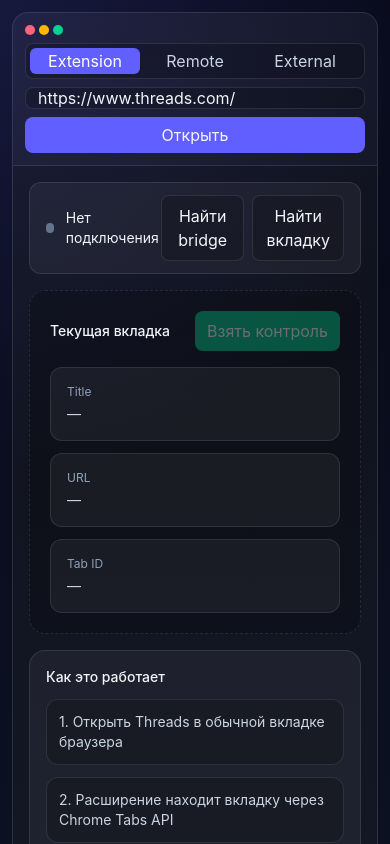
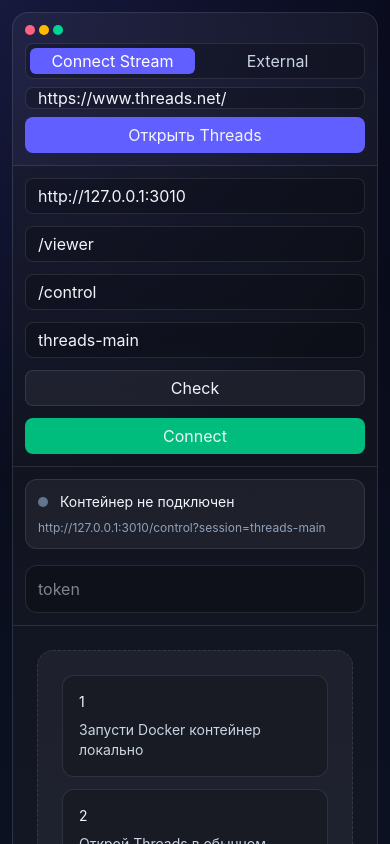
Before and after one commit to Solafun/sttast, a React (Vite) app: page / in a window 390 px wide. Shown: the top 844 px of the page. Built offline with nearby package versions, Linux system fonts and the light colour scheme.

Commit message:
Add files via upload

```diff
--- a/src/App.tsx
+++ b/src/App.tsx
@@ -1,24 +1,11 @@
-import { useEffect, useMemo, useState } from "react";
+import { useMemo, useState } from "react";
 
 type Tone = "neutral" | "expert" | "bold" | "friendly";
 type LlmMode = "local" | "hybrid" | "cloud";
-type ControlMode = "extension" | "remote" | "external";
-type BridgeStatus = "disconnected" | "searching" | "connected";
+type BrowserMode = "stream" | "external";
+type StreamStatus = "idle" | "checking" | "online";
 
-type ActiveTabInfo = {
-  id?: number;
-  title?: string;
-  url?: string;
-  origin?: "extension" | "bridge";
-};
-
-type BridgeMessage = {
-  source?: string;
-  type?: string;
-  payload?: ActiveTabInfo;
-};
-
-const modeLabels: Record<LlmMode, string> = {
+const llmModeLabels: Record<LlmMode, string> = {
   local: "Local",
   hybrid: "Hybrid",
   cloud: "Cloud",
@@ -31,145 +18,104 @@
   friendly: "Дружелюбный",
 };
 
-const controlModeLabels: Record<ControlMode, string> = {
-  extension: "Extension",
-  remote: "Remote",
+const browserModeLabels: Record<BrowserMode, string> = {
+  stream: "Connect Stream",
   external: "External",
 };
 
 function normalizeUrl(value: string) {
   if (!value.trim()) return "";
   if (value.startsWith("http://") || value.startsWith("https://")) return value;
-  return `https://${value}`;
+  return `http://${value}`;
 }
 
-function getStatusClasses(status: BridgeStatus) {
-  if (status === "connected") return "bg-emerald-400";
-  if (status === "searching") return "bg-amber-400";
+function statusDot(status: StreamStatus) {
+  if (status === "online") return "bg-emerald-400";
+  if (status === "checking") return "bg-amber-400";
   return "bg-slate-500";
 }
 
 export function App() {
-  const [controlMode, setControlMode] = useState<ControlMode>("extension");
-  const [browserUrl, setBrowserUrl] = useState("https://www.threads.com/");
-  const [remoteSessionInput, setRemoteSessionInput] = useState("");
-  const [remoteSessionUrl, setRemoteSessionUrl] = useState("");
-  const [bridgeStatus, setBridgeStatus] = useState<BridgeStatus>("disconnected");
-  const [bridgeMessage, setBridgeMessage] = useState("Нет подключения");
-  const [activeTab, setActiveTab] = useState<ActiveTabInfo | null>(null);
+  const [browserMode, setBrowserMode] = useState<BrowserMode>("stream");
+  const [threadsUrl, setThreadsUrl] = useState("https://www.threads.net/");
+  const [streamBaseInput, setStreamBaseInput] = useState("http://127.0.0.1:3010");
+  const [viewerPath, setViewerPath] = useState("/viewer");
+  const [controlPath, setControlPath] = useState("/control");
+  const [sessionId, setSessionId] = useState("threads-main");
+  const [streamToken, setStreamToken] = useState("");
+  const [streamStatus, setStreamStatus] = useState<StreamStatus>("idle");
+  const [streamMessage, setStreamMessage] = useState("Контейнер не подключен");
+  const [streamEnabled, setStreamEnabled] = useState(false);
+
   const [llmMode, setLlmMode] = useState<LlmMode>("local");
   const [localModel, setLocalModel] = useState("mistral:7b-instruct");
   const [selectedTone, setSelectedTone] = useState<Tone>("expert");
   const [temperature, setTemperature] = useState(0.55);
   const [maxCommentsPerHour, setMaxCommentsPerHour] = useState(12);
   const [systemPrompt, setSystemPrompt] = useState(
-    "Пиши короткий, естественный и умный комментарий без спама."
+    "Пиши короткий естественный комментарий по теме поста без спама."
   );
   const [autoApprove, setAutoApprove] = useState(false);
-  const [semanticFilter, setSemanticFilter] = useState(true);
-  const [includeQuestion, setIncludeQuestion] = useState(true);
+  const [safetyFilter, setSafetyFilter] = useState(true);
+  const [questionEnding, setQuestionEnding] = useState(true);
 
-  const normalizedBrowserUrl = useMemo(() => normalizeUrl(browserUrl), [browserUrl]);
-  const normalizedRemoteInput = useMemo(() => normalizeUrl(remoteSessionInput), [remoteSessionInput]);
+  const streamBaseUrl = useMemo(() => normalizeUrl(streamBaseInput), [streamBaseInput]);
+  const controlUrl = useMemo(() => {
+    if (!streamBaseUrl) return "";
+    return `${streamBaseUrl}${controlPath}?session=${encodeURIComponent(sessionId)}`;
+  }, [streamBaseUrl, controlPath, sessionId]);
 
-  useEffect(() => {
-    const handleMessage = (event: MessageEvent<BridgeMessage>) => {
-      const data = event.data;
-      if (!data || data.source !== "threads-control-bridge") return;
+  const viewerUrl = useMemo(() => {
+    if (!streamBaseUrl || !streamEnabled) return "";
+    const params = new URLSearchParams();
+    params.set("session", sessionId);
+    if (streamToken.trim()) params.set("token", streamToken.trim());
+    return `${streamBaseUrl}${viewerPath}?${params.toString()}`;
+  }, [streamBaseUrl, viewerPath, sessionId, streamToken, streamEnabled]);
 
-      if (data.type === "pong") {
-        setBridgeStatus("connected");
-        setBridgeMessage("Расширение обнаружено");
+  const openThreads = () => {
+    window.open(threadsUrl || "https://www.threads.net/", "_blank", "noopener,noreferrer");
+  };
+
+  const checkContainer = () => {
+    setStreamStatus("checking");
+    setStreamMessage("Проверка Docker Connect Stream...");
+
+    window.setTimeout(() => {
+      if (!streamBaseUrl) {
+        setStreamStatus("idle");
+        setStreamMessage("Укажите адрес контейнера");
+        return;
       }
 
-      if (data.type === "active-tab") {
-        setBridgeStatus("connected");
-        setActiveTab(data.payload ?? null);
-        setBridgeMessage("Активная вкладка подключена");
-      }
-
-      if (data.type === "tab-not-found") {
-        setBridgeStatus("connected");
-        setActiveTab(null);
-        setBridgeMessage("Вкладка Threads не найдена");
-      }
-    };
-
-    window.addEventListener("message", handleMessage);
-    return () => window.removeEventListener("message", handleMessage);
-  }, []);
-
-  const openExternal = () => {
-    if (!normalizedBrowserUrl) return;
-    window.open(normalizedBrowserUrl, "_blank", "noopener,noreferrer");
+      setStreamStatus("online");
+      setStreamMessage("Контейнер доступен");
+    }, 700);
   };
 
-  const connectRemote = () => {
-    if (!normalizedRemoteInput) return;
-    setRemoteSessionUrl(normalizedRemoteInput);
+  const connectStream = () => {
+    if (!streamBaseUrl) {
+      setStreamStatus("idle");
+      setStreamMessage("Укажите адрес контейнера");
+      setStreamEnabled(false);
+      return;
+    }
+
+    setStreamEnabled(true);
+    setStreamStatus("online");
+    setStreamMessage("Viewer подключен");
   };
 
-  const disconnectRemote = () => {
-    setRemoteSessionUrl("");
-  };
-
-  const detectExtension = () => {
-    setBridgeStatus("searching");
-    setBridgeMessage("Поиск расширения...");
-    window.postMessage(
-      {
-        source: "threads-control-panel",
-        type: "ping",
-      },
-      "*"
-    );
-
-    window.setTimeout(() => {
-      setBridgeStatus((current) => {
-        if (current === "connected") return current;
-        setBridgeMessage("Расширение не отвечает");
-        return "disconnected";
-      });
-    }, 1200);
-  };
-
-  const requestActiveTab = () => {
-    setBridgeStatus("searching");
-    setBridgeMessage("Поиск вкладки Threads...");
-    window.postMessage(
-      {
-        source: "threads-control-panel",
-        type: "get-active-threads-tab",
-      },
-      "*"
-    );
-
-    window.setTimeout(() => {
-      setBridgeStatus((current) => {
-        if (current === "connected") return current;
-        setBridgeMessage("Нет ответа от bridge");
-        return "disconnected";
-      });
-    }, 1400);
-  };
-
-  const connectCurrentTab = () => {
-    if (!activeTab?.id) return;
-    window.postMessage(
-      {
-        source: "threads-control-panel",
-        type: "attach-tab",
-        payload: { id: activeTab.id },
-      },
-      "*"
-    );
-    setBridgeMessage("Команда attach отправлена");
+  const disconnectStream = () => {
+    setStreamEnabled(false);
+    setStreamStatus("idle");
+    setStreamMessage("Контейнер отключен");
   };
 
   return (
-    <div className="min-h-screen bg-[radial-gradient(circle_at_top_left,_rgba(99,102,241,0.18),_transparent_28%),radial-gradient(circle_at_bottom_right,_rgba(16,185,129,0.16),_transparent_24%),linear-gradient(180deg,_#060816_0%,_#0b1020_42%,_#0f172a_100%)] text-slate-100">
+    <div className="min-h-screen bg-[radial-gradient(circle_at_top_left,_rgba(99,102,241,0.18),_transparent_28%),radial-gradient(circle_at_bottom_right,_rgba(16,185,129,0.14),_transparent_24%),linear-gradient(180deg,_#060816_0%,_#0b1020_42%,_#0f172a_100%)] text-slate-100">
       <div className="mx-auto grid min-h-screen max-w-[1800px] gap-4 p-3 md:p-4 lg:grid-cols-[1fr_24rem] lg:p-5">
-        <section className="flex min-h-[680px] flex-col overflow-hidden rounded-2xl border border-white/10 bg-white/5">
+        <section className="flex min-h-[700px] flex-col overflow-hidden rounded-2xl border border-white/10 bg-white/5">
           <div className="border-b border-white/10 p-3">
             <div className="flex flex-col gap-2 xl:flex-row xl:items-center">
               <div className="flex gap-1">
@@ -178,139 +124,122 @@
                 <span className="h-2.5 w-2.5 rounded-full bg-emerald-400" />
               </div>
 
-              <div className="grid h-9 grid-cols-3 rounded-lg border border-white/10 bg-black/20 p-1 xl:w-[250px]">
-                {(Object.keys(controlModeLabels) as ControlMode[]).map((mode) => (
+              <div className="grid h-9 grid-cols-2 rounded-lg border border-white/10 bg-black/20 p-1 xl:w-[240px]">
+                {(Object.keys(browserModeLabels) as BrowserMode[]).map((mode) => (
                   <button
                     key={mode}
-                    onClick={() => setControlMode(mode)}
+                    onClick={() => setBrowserMode(mode)}
                     className={`rounded-md text-xs ${
-                      controlMode === mode ? "bg-indigo-500 text-white" : "text-slate-300"
+                      browserMode === mode ? "bg-indigo-500 text-white" : "text-slate-300"
                     }`}
                   >
-                    {controlModeLabels[mode]}
+                    {browserModeLabels[mode]}
                   </button>
                 ))}
               </div>
 
               <input
-                value={browserUrl}
-                onChange={(event) => setBrowserUrl(event.target.value)}
+                value={threadsUrl}
+                onChange={(event) => setThreadsUrl(event.target.value)}
                 className="h-9 flex-1 rounded-lg border border-white/10 bg-black/20 px-3 text-sm outline-none"
-                placeholder="https://www.threads.com/"
+                placeholder="https://www.threads.net/"
               />
 
               <button
-                onClick={openExternal}
+                onClick={openThreads}
                 className="h-9 rounded-lg bg-indigo-500 px-4 text-sm font-medium hover:bg-indigo-400"
               >
-                Открыть
+                Открыть Threads
               </button>
             </div>
           </div>
 
-          {controlMode === "extension" ? (
-            <div className="flex flex-1 flex-col bg-black/20 p-4">
-              <div className="mb-4 flex items-center justify-between rounded-xl border border-white/10 bg-white/5 px-4 py-3">
-                <div className="flex items-center gap-3">
-                  <span className={`h-2.5 w-2.5 rounded-full ${getStatusClasses(bridgeStatus)}`} />
-                  <span className="text-sm">{bridgeMessage}</span>
-                </div>
-                <div className="flex gap-2">
+          {browserMode === "stream" ? (
+            <div className="flex flex-1 flex-col bg-black/20">
+              <div className="grid gap-3 border-b border-white/10 p-3 xl:grid-cols-[1.3fr_0.9fr_0.9fr_0.7fr_auto_auto]">
+                <input
+                  value={streamBaseInput}
+                  onChange={(event) => setStreamBaseInput(event.target.value)}
+                  className="h-9 rounded-lg border border-white/10 bg-black/20 px-3 text-sm outline-none"
+                  placeholder="http://127.0.0.1:3010"
+                />
+                <input
+                  value={viewerPath}
+                  onChange={(event) => setViewerPath(event.target.value)}
+                  className="h-9 rounded-lg border border-white/10 bg-black/20 px-3 text-sm outline-none"
+                  placeholder="/viewer"
+                />
+                <input
+                  value={controlPath}
+                  onChange={(event) => setControlPath(event.target.value)}
+                  className="h-9 rounded-lg border border-white/10 bg-black/20 px-3 text-sm outline-none"
+                  placeholder="/control"
+                />
+                <input
+                  value={sessionId}
+                  onChange={(event) => setSessionId(event.target.value)}
+                  className="h-9 rounded-lg border border-white/10 bg-black/20 px-3 text-sm outline-none"
+                  placeholder="threads-main"
+                />
+                <button
+                  onClick={checkContainer}
+                  className="h-9 rounded-lg border border-white/10 bg-white/5 px-4 text-sm hover:bg-white/10"
+                >
+                  Check
+                </button>
+                {streamEnabled ? (
                   <button
-                    onClick={detectExtension}
-                    className="rounded-lg border border-white/10 bg-black/20 px-3 py-2 text-sm hover:bg-white/10"
-                  >
-                    Найти bridge
-                  </button>
-                  <button
-                    onClick={requestActiveTab}
-                    className="rounded-lg border border-white/10 bg-black/20 px-3 py-2 text-sm hover:bg-white/10"
-                  >
-                    Найти вкладку
-                  </button>
-                </div>
-              </div>
-
-              <div className="grid flex-1 gap-4 lg:grid-cols-[minmax(0,1fr)_320px]">
-                <div className="rounded-2xl border border-dashed border-white/10 bg-black/20 p-5">
-                  <div className="mb-4 flex items-center justify-between">
-                    <div className="text-sm font-medium">Текущая вкладка</div>
-                    <button
-                      onClick={connectCurrentTab}
-                      disabled={!activeTab?.id}
-                      className="rounded-lg bg-emerald-500 px-3 py-2 text-sm font-medium disabled:cursor-not-allowed disabled:opacity-40"
-                    >
-                      Взять контроль
-                    </button>
-                  </div>
-
-                  <div className="space-y-3 text-sm text-slate-300">
-                    <div className="rounded-xl border border-white/10 bg-white/5 p-4">
-                      <div className="mb-1 text-xs text-slate-400">Title</div>
-                      <div>{activeTab?.title || "—"}</div>
-                    </div>
-                    <div className="rounded-xl border border-white/10 bg-white/5 p-4">
-                      <div className="mb-1 text-xs text-slate-400">URL</div>
-                      <div className="break-all">{activeTab?.url || "—"}</div>
-                    </div>
-                    <div className="rounded-xl border border-white/10 bg-white/5 p-4">
-                      <div className="mb-1 text-xs text-slate-400">Tab ID</div>
-                      <div>{activeTab?.id ?? "—"}</div>
-                    </div>
-                  </div>
-                </div>
-
-                <div className="rounded-2xl border border-white/10 bg-white/5 p-4 text-sm text-slate-300">
-                  <div className="mb-3 font-medium text-slate-100">Как это работает</div>
-                  <div className="space-y-3">
-                    <div className="rounded-xl border border-white/10 bg-black/20 p-3">
-                      1. Открыть Threads в обычной вкладке браузера
-                    </div>
-                    <div className="rounded-xl border border-white/10 bg-black/20 p-3">
-                      2. Расширение находит вкладку через Chrome Tabs API
-                    </div>
-                    <div className="rounded-xl border border-white/10 bg-black/20 p-3">
-                      3. Панель отправляет команды в extension/local bridge
-                    </div>
-                    <div className="rounded-xl border border-white/10 bg-black/20 p-3">
-                      4. Уже extension управляет страницей Threads
-                    </div>
-                  </div>
-                </div>
-              </div>
-            </div>
-          ) : controlMode === "remote" ? (
-            <div className="flex flex-1 flex-col">
-              <div className="flex flex-col gap-2 border-b border-white/10 p-3 md:flex-row">
-                <input
-                  value={remoteSessionInput}
-                  onChange={(event) => setRemoteSessionInput(event.target.value)}
-                  className="h-9 flex-1 rounded-lg border border-white/10 bg-black/20 px-3 text-sm outline-none"
-                  placeholder="https://remote-session-url"
-                />
-                {remoteSessionUrl ? (
-                  <button
-                    onClick={disconnectRemote}
+                    onClick={disconnectStream}
                     className="h-9 rounded-lg bg-rose-500 px-4 text-sm font-medium hover:bg-rose-400"
                   >
-                    Отключить
+                    Disconnect
                   </button>
                 ) : (
                   <button
-                    onClick={connectRemote}
+                    onClick={connectStream}
                     className="h-9 rounded-lg bg-emerald-500 px-4 text-sm font-medium hover:bg-emerald-400"
                   >
-                    Подключить
+                    Connect
                   </button>
                 )}
               </div>
 
-              {remoteSessionUrl ? (
-                <iframe title="Remote Browser Session" src={remoteSessionUrl} className="h-full w-full bg-white" />
+              <div className="grid gap-4 border-b border-white/10 p-3 xl:grid-cols-[1fr_1fr]">
+                <div className="rounded-xl border border-white/10 bg-white/5 p-3 text-sm text-slate-300">
+                  <div className="mb-2 flex items-center gap-3 text-slate-100">
+                    <span className={`h-2.5 w-2.5 rounded-full ${statusDot(streamStatus)}`} />
+                    <span>{streamMessage}</span>
+                  </div>
+                  <div className="break-all text-xs text-slate-400">{controlUrl || "—"}</div>
+                </div>
+
+                <input
+                  value={streamToken}
+                  onChange={(event) => setStreamToken(event.target.value)}
+                  className="h-12 rounded-xl border border-white/10 bg-black/20 px-3 text-sm outline-none"
+                  placeholder="token"
+                />
+              </div>
+
+              {viewerUrl ? (
+                <iframe title="Docker Connect Stream" src={viewerUrl} className="h-full w-full bg-black" />
               ) : (
-                <div className="flex flex-1 items-center justify-center bg-black/20 p-6">
-                  <div className="rounded-xl border border-white/10 bg-white/5 px-5 py-3 text-sm text-slate-300">
-                    Remote session
+                <div className="flex flex-1 items-center justify-center p-6">
+                  <div className="w-full max-w-3xl rounded-2xl border border-dashed border-white/10 bg-white/5 p-6">
+                    <div className="grid gap-3 md:grid-cols-3">
+                      <div className="rounded-xl border border-white/10 bg-black/20 p-4 text-sm text-slate-300">
+                        <div className="mb-2 text-slate-100">1</div>
+                        <div>Запусти Docker контейнер локально</div>
+                      </div>
+                      <div className="rounded-xl border border-white/10 bg-black/20 p-4 text-sm text-slate-300">
+                        <div className="mb-2 text-slate-100">2</div>
+                        <div>Открой Threads в обычном Chrome профиле</div>
+                      </div>
+                      <div className="rounded-xl border border-white/10 bg-black/20 p-4 text-sm text-slate-300">
+                        <div className="mb-2 text-slate-100">3</div>
+                        <div>Подключи viewer контейнера через Connect</div>
+                      </div>
+                    </div>
                   </div>
                 </div>
               )}
@@ -318,12 +247,12 @@
           ) : (
             <div className="flex flex-1 items-center justify-center bg-black/20 p-6">
               <a
-                href={normalizedBrowserUrl || "https://www.threads.com/"}
+                href={threadsUrl || "https://www.threads.net/"}
                 target="_blank"
                 rel="noreferrer"
                 className="inline-flex items-center rounded-xl border border-white/10 bg-white/5 px-6 py-3 text-sm font-medium hover:bg-white/10"
               >
-                Открыть Threads
+                Открыть во внешней вкладке
               </a>
             </div>
           )}
@@ -332,7 +261,7 @@
         <aside className="flex flex-col gap-4">
           <div className="rounded-2xl border border-white/10 bg-white/5 p-4">
             <div className="mb-4 grid grid-cols-3 gap-1">
-              {(Object.keys(modeLabels) as LlmMode[]).map((mode) => (
+              {(Object.keys(llmModeLabels) as LlmMode[]).map((mode) => (
                 <button
                   key={mode}
                   onClick={() => setLlmMode(mode)}
@@ -342,7 +271,7 @@
                       : "border-white/10 bg-black/20"
                   }`}
                 >
-                  {modeLabels[mode]}
+                  {llmModeLabels[mode]}
                 </button>
               ))}
             </div>
@@ -427,8 +356,8 @@
                 <span>Safety filter</span>
                 <input
                   type="checkbox"
-                  checked={semanticFilter}
-                  onChange={() => setSemanticFilter((value) => !value)}
+                  checked={safetyFilter}
+                  onChange={() => setSafetyFilter((value) => !value)}
                   className="h-4 w-4"
                 />
               </label>
@@ -436,8 +365,8 @@
                 <span>Question ending</span>
                 <input
                   type="checkbox"
-                  checked={includeQuestion}
-                  onChange={() => setIncludeQuestion((value) => !value)}
+                  checked={questionEnding}
+                  onChange={() => setQuestionEnding((value) => !value)}
                   className="h-4 w-4"
                 />
               </label>
```
